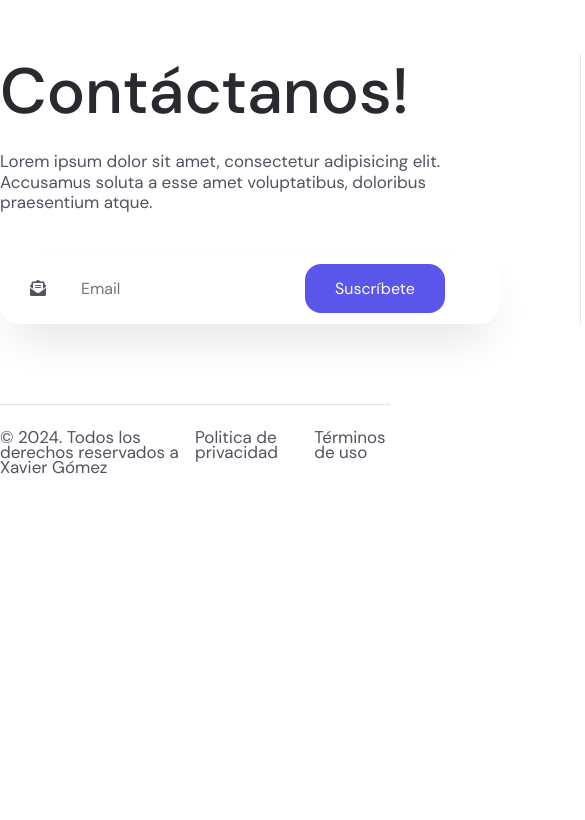
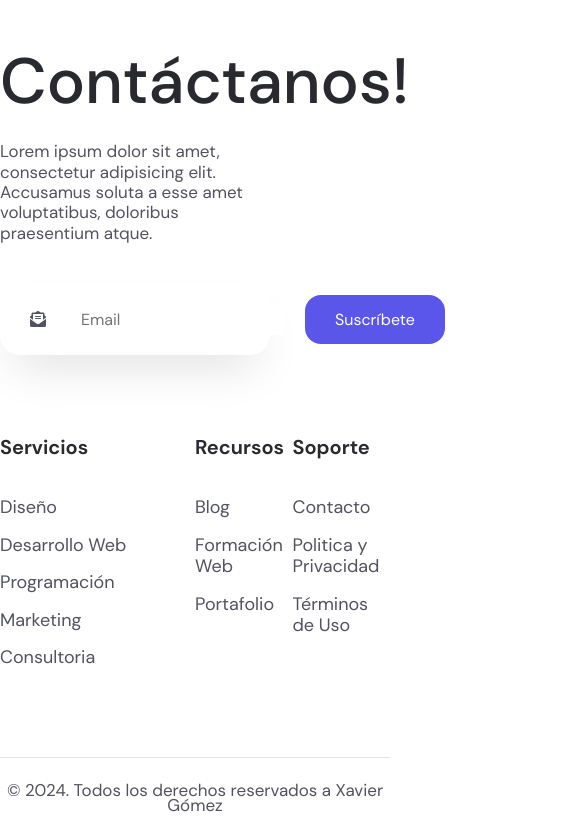
Before and after one commit to xjgv5/landigPage-Develop, a plain HTML site: page index.html in a window 390 px wide. Shown: the part 9384-10204 px from the top of the page, 585 px wide, since content can reach past the window. Before the commit the page ends 9884 px from the top, so only its background shows below. Drawn offline with Linux system fonts and the light colour scheme.

Commit message:
Footer adaptado

```diff
--- a/assets/css/responsive.css
+++ b/assets/css/responsive.css
@@ -291,4 +291,42 @@
         bottom: 0;
         right: -8rem;
     }
+
+    .social__img {
+        font-size: 2rem;
+    }
+
+    .footer__main {
+        flex-direction: column;
+    }
+
+    .footer__fleft {
+        width: 100%;
+    }
+
+    .fleft__container {
+        border-right: none;
+    }
+
+    .footer__fright {
+        width: 100%;
+    }
+
+    .footer__bottom {
+        flex-direction: column;
+        justify-content: center;
+    }
+
+    .footer__copyright {
+        flex-basis: auto;
+        text-align: center;
+        display: block;
+        margin-bottom: 1rem;
+    }
+
+    .footer__links {
+        justify-content: center;
+        display: flex;
+    }
+
 }
```
